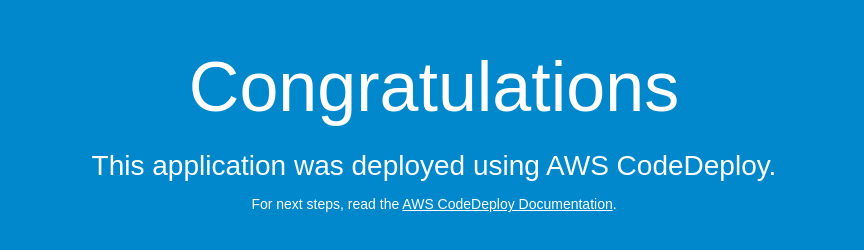
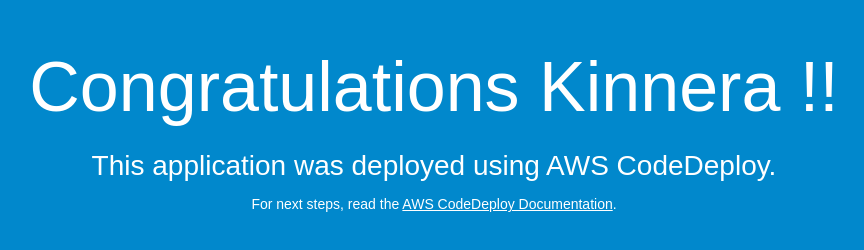
Before and after one commit to LakshmiKinnera/Sample-Windows-App---CodeDeploy, a plain HTML site: page index.html in a window 1280 px wide. Shown: the whole page, without its empty margins (206-1070 px from the left). Drawn offline with Linux system fonts and the light colour scheme.

Commit message:
Update index.html

```diff
--- a/index.html
+++ b/index.html
@@ -29,7 +29,7 @@
 </head>
 <body>
   <div align="center">
-    <h1>Congratulations</h1>
+    <h1>Congratulations Kinnera !!</h1>
     <h2>This application was deployed using AWS CodeDeploy.</h2>
     <p>For next steps, read the <a href="http://aws.amazon.com/documentation/codedeploy">AWS CodeDeploy Documentation</a>.</p>
   </div>
```
